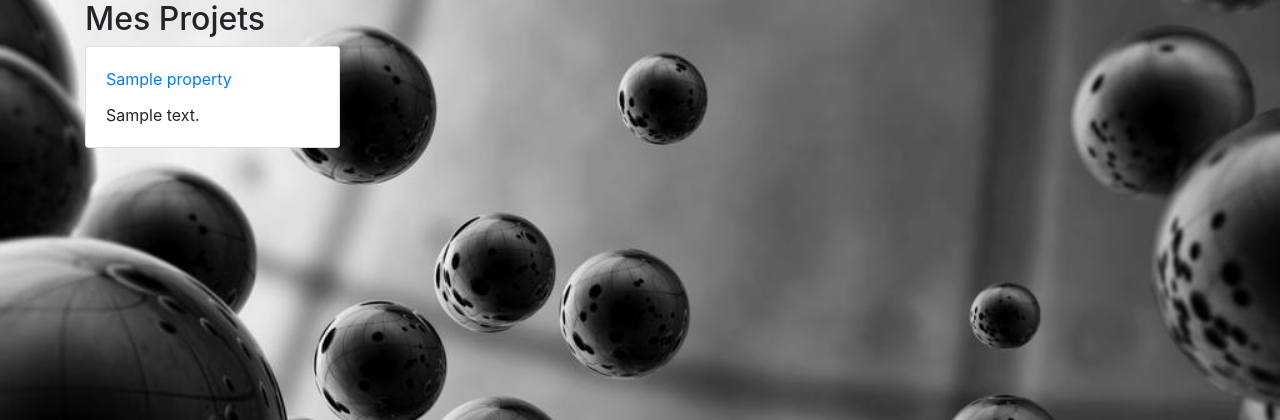
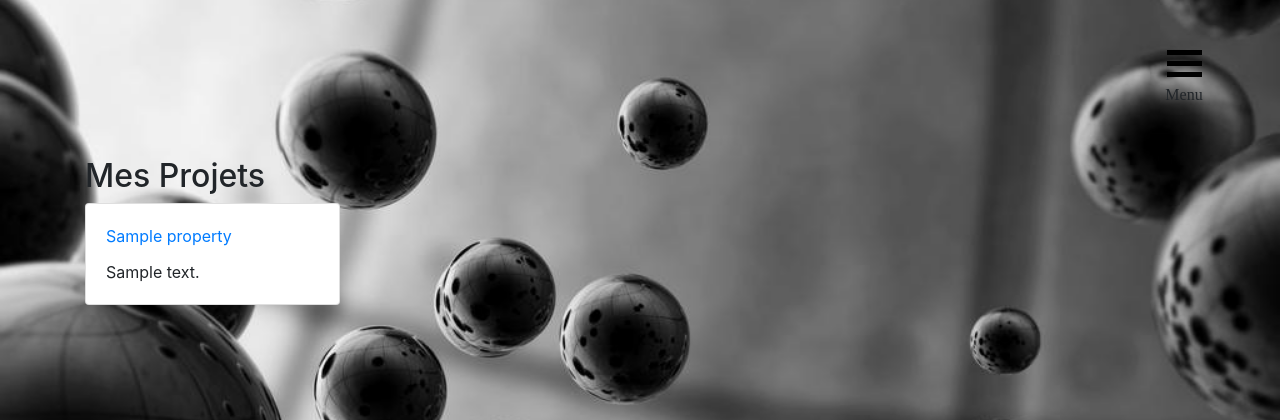
Before and after one commit to fabienchapuis/portfolio, a Symfony app: template templates/folio.html.twig in a window 1280 px wide. Shown: the top 420 px of the page. Run offline with Twig, Linux system fonts and the light colour scheme; the template is opened without the code that fills it: most values are stand-ins (such as "Sample title", 1, 10 or a date in 2020); style sheets or scripts are compiled from the project's sources; some libraries are stand-ins or nearby versions.

Commit message:
ajout burger sur contact

```diff
--- a/assets/scss/folio.scss
+++ b/assets/scss/folio.scss
@@ -8,27 +8,83 @@ body {
     text-decoration: none;
 
 
+    #container {
+        display: block;
+        margin: 0 auto;
+        position: relative;
+        font-family: "whiterabbit";
 
 
 
+    }
+
+    #burger {
+        display: block;
+        cursor: pointer;
+        margin: 50px auto;
+        margin-left: 85vw;
+        // position:relative;
+
+    }
+
+    #burger p {
+        margin: 0;
+        text-align: center;
+    }
+
+    #burger div {
+        width: 35px;
+        height: 5px;
+        background-color: #000;
+        margin: 6px auto;
+        transition: 0.4s;
+    }
+
+    .effect .bar1 {
+        -webkit-transform: rotate(-45deg) translate(-9px, 6px);
+        transform: rotate(-45deg) translate(-9px, 6px);
+    }
+
+    .effect .bar2 {
+        opacity: 0;
+    }
+
+    .effect .bar3 {
+        -webkit-transform: rotate(45deg) translate(-8px, -8px);
+        transform: rotate(45deg) translate(-8px, -8px);
+    }
+
+    nav {
+        display: none;
+    }
+
+    nav.show {
+        display: block;
+        list-style: none;
+        text-decoration: none;
+        position: absolute;
+        top: 75px;
+        right:40px;
+
+    }
+
+    nav li a{
+        list-style: none;
+        text-align: center;
+        color:white;
+        text-decoration: none;
+        margin-bottom: 10px;
+        margin-left: 85vw;
+        position: relative;
 
 
 
+    }
+    a:hover {
+        color: black;
+        text-decoration: none;
 
-
-
-
-
-
-
-
-
-
-
-
-
-
-
+    }
 
 
 }
--- a/templates/contact.html.twig
+++ b/templates/contact.html.twig
@@ -19,6 +19,7 @@
         <li><a href="{{ path('contact') }}">Contact</a></li>
     </nav>
 </div>
+<h2 class="col-3 mt-5 mr-2 text-right">Contact</h2>
 
 <div id="contactForm" class="mt-4">
     {{ form_start(form) }}
--- a/templates/folio.html.twig
+++ b/templates/folio.html.twig
@@ -3,6 +3,21 @@
 <link rel="stylesheet" href="{{ asset('build/css/folio.css') }}">
 {% endblock %}
 {% block body %}
+<div id="container">
+    <div id="burger">
+        <div class="bar1"></div>
+        <div class="bar2"></div>
+        <div class="bar3"></div>
+        <p>Menu</p>
+    </div>
+
+    <nav>
+        <li><a href="{{ path('index') }}">Home</a></li>
+        <li><a href="{{ path('about') }}">About</a></li>
+        <li><a href="{{ path('folio') }}">PortFolio</a></li>
+        <li><a href="{{ path('contact') }}">Contact</a></li>
+    </nav>
+</div>
 <div class="container">
     <h2>Mes Projets</h2>
     <div class="row flex">
@@ -26,4 +41,5 @@
         {% endfor %}
     </div>
 </div>
+{% block javascripts %} {{ encore_entry_script_tags('js/app') }} {% endblock %}
 {% endblock %}
```
Also changed, not shown: assets/scss/contact.scss (+0 -32 lines). Lines whose indentation alone changed are shown as unchanged.
